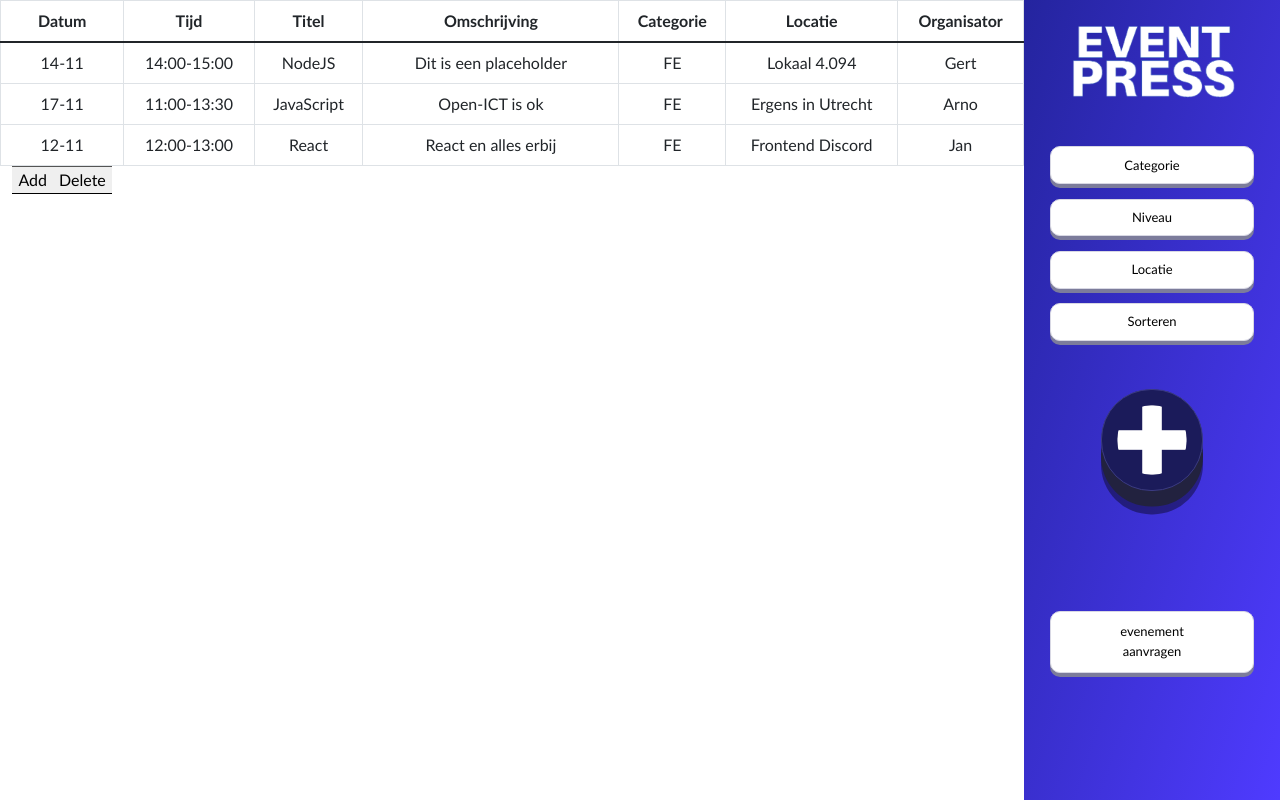
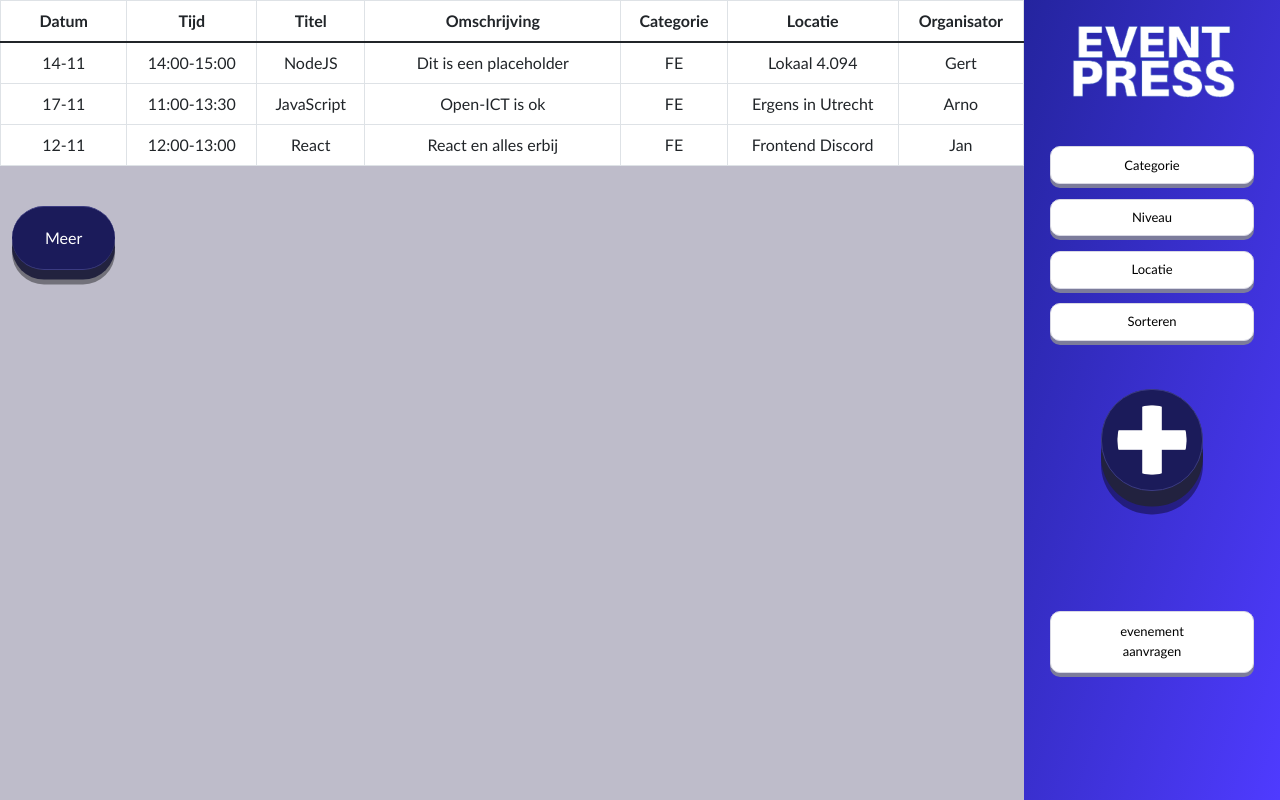
Before and after one commit to HarmenGerritsen/Eventpress, a React (Create React App) app: page / in a window 1280 px wide. Built offline with nearby package versions, Linux system fonts and the light colour scheme.

Commit message:
visualized loop

```diff
--- a/src/App.css
+++ b/src/App.css
@@ -5,6 +5,7 @@
   text-align: center;
   height: 100vh;
   font-family: Gill Sans, sans-serif;
+  background-color: rgb(190, 188, 202);
 }
 
 .App-header {
@@ -23,6 +24,7 @@
 
 .plus {
   width: 8vw;
+  color: white;
   height: auto;
   margin-top: 5vh;
   padding: 15%;
@@ -155,8 +157,13 @@ figcaption {
   font-size: 150%;
 }
 
+tr {
+  background-color: white;
+}
+
 td {
   height: 5vh;
+
 }
 
 .Omschrijving {
--- a/src/App.js
+++ b/src/App.js
@@ -36,7 +36,7 @@ function App() {
   return (
     <div className="App">
       <Sidebar handlec1={handleClose1} handles1={handleShow1} handles5={handleShow5} />
-      <LoopTable handles2={handleShow2} />
+      <LoopTable />
       <div>
         <Modal show={show2} onHide={handleClose2} className="modal">
           <Modal.Header className="modal-header">
--- a/src/Components/Loop.js
+++ b/src/Components/Loop.js
@@ -12,12 +12,6 @@ function LoopTable() {
     const addRow=()=>{
         let newEmp={date:"12-11",time:"12:00-13:00",title:"React",text:"React en alles erbij",category:"FE",location:"Frontend Discord",name:"Jan"}
         setEmps([...emps,newEmp])
-    }
-
-    const deleteRow = () => {
-        let copy_emp=[...emps]
-        copy_emp.splice(0,1)
-        setEmps(copy_emp)
     }
 
 return (
@@ -47,8 +41,7 @@ return (
                 </tr>
                 )
             )}
-            <button onClick={addRow}>Add</button>
-            <button onClick={deleteRow}>Delete</button>
+            <button className="plus plus2" onClick={addRow}>Meer</button>
             </tbody>
         </Table>
     </div>);
--- a/src/Components/Sidebar.js
+++ b/src/Components/Sidebar.js
@@ -18,7 +18,7 @@ class Sidebar extends React.Component {
           <DropdownMenu />
         </div>
         <a href="#">
-          <img className="plus plus2" onClick={this.props.handles1} src={plus} alt=''></img>
+          <img className="plus plus2" onClick={this.props.handles5} src={plus} alt=''></img>
         </a>
         <button type="button" className="requestButton" onClick={this.props.handles5}><div className="hide">evenement<br /></div>aanvragen</button>
       </div>
```
